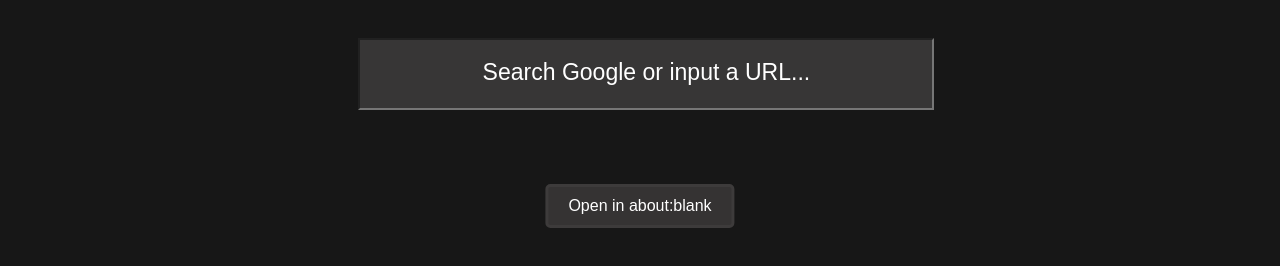
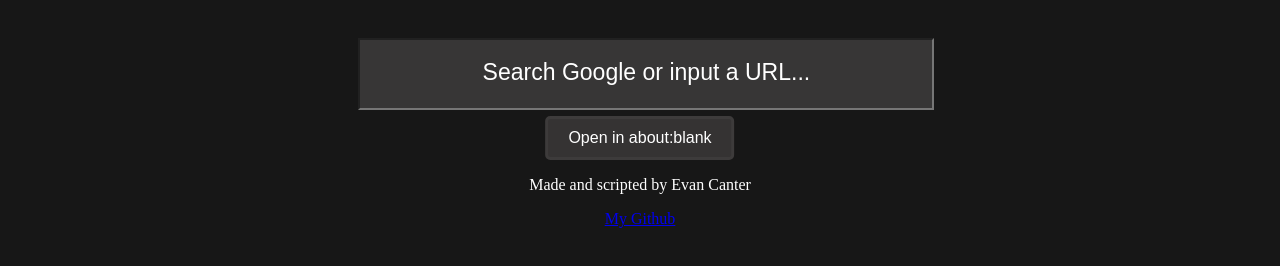
Before and after one commit to Evaxle/Gamewebserver, a website: page public/index.html in a window 1280 px wide. Shown: the part 322-588 px from the top of the page. Drawn offline with Linux system fonts and the light colour scheme.

Commit message:
Made the read.me and made my watermark(still working)

```diff
--- a/public/index.html
+++ b/public/index.html
@@ -276,5 +276,6 @@
             }
             </script>
             <button onclick="blank();">Open in about:blank</button>
-
+         <p style="color: white">Made and scripted by Evan Canter</p>
+         <a href="https://github.com/Evaxle">My Github</a>
       </div>
```
Also changed, not shown: README.md.
